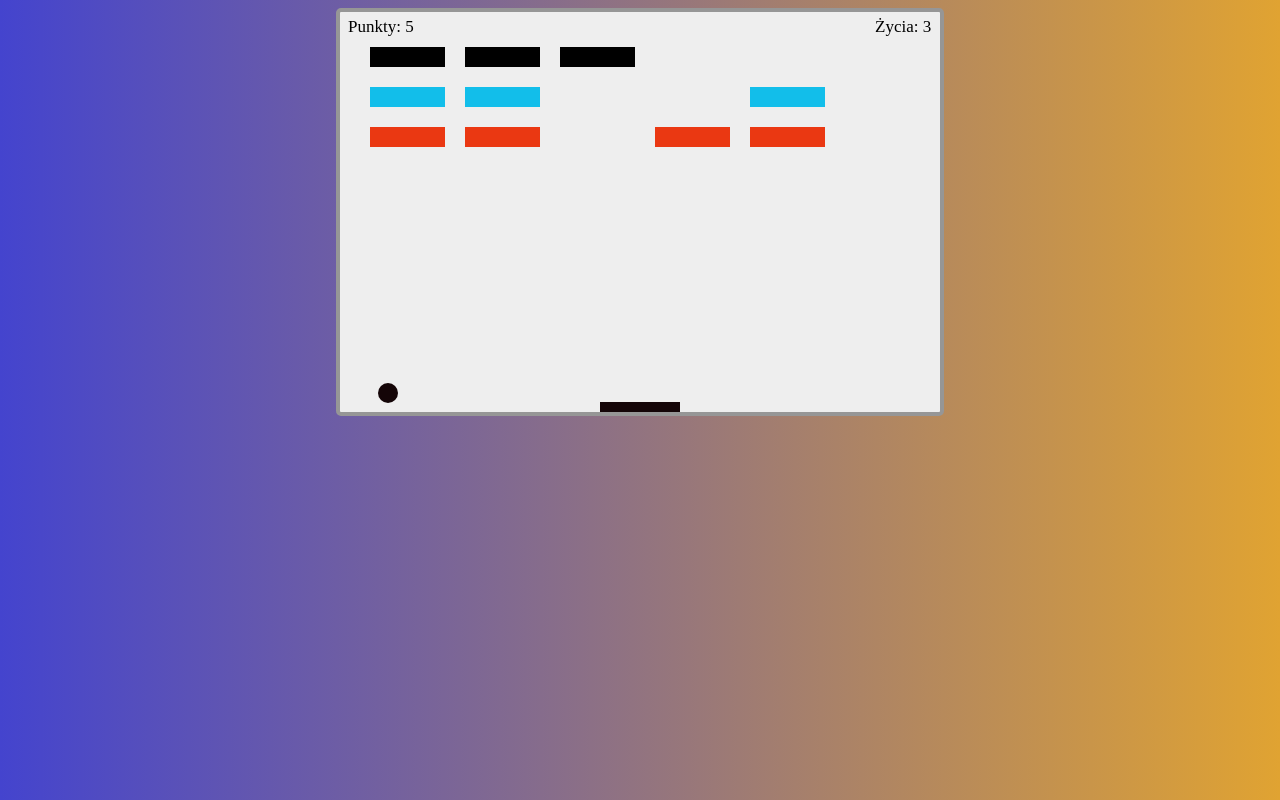
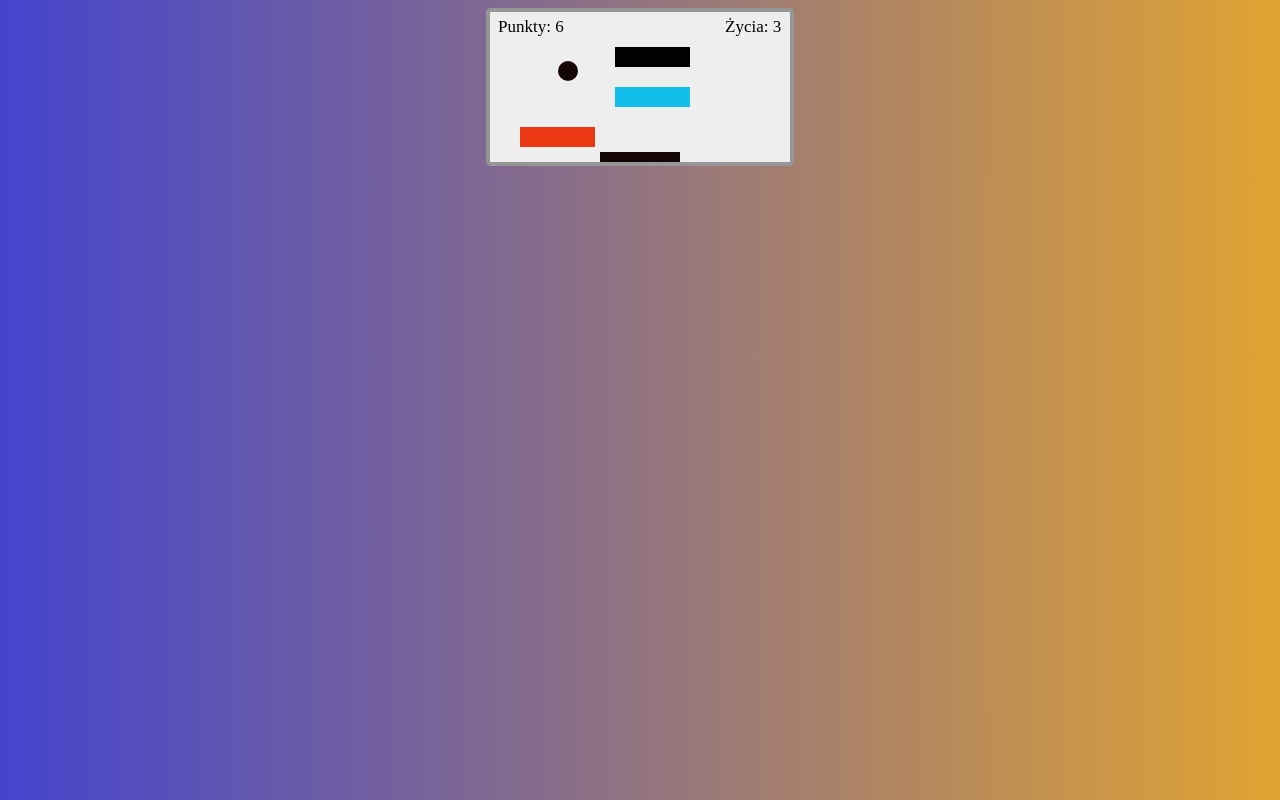
Before and after one commit to Totokis/MobileBreakout, a plain HTML site: page index.html in a window 1280 px wide. Drawn offline with Linux system fonts and the light colour scheme.

Commit message:
Deleted default canvas size

```diff
--- a/index.html
+++ b/index.html
@@ -9,7 +9,7 @@
 
 </head>
 <body>
-    <canvas id="main_canvas" width="600" height="400"></canvas>
+    <canvas id="main_canvas"></canvas>
     <script src="scripts.js"></script>
 </body>
 </html>
```
